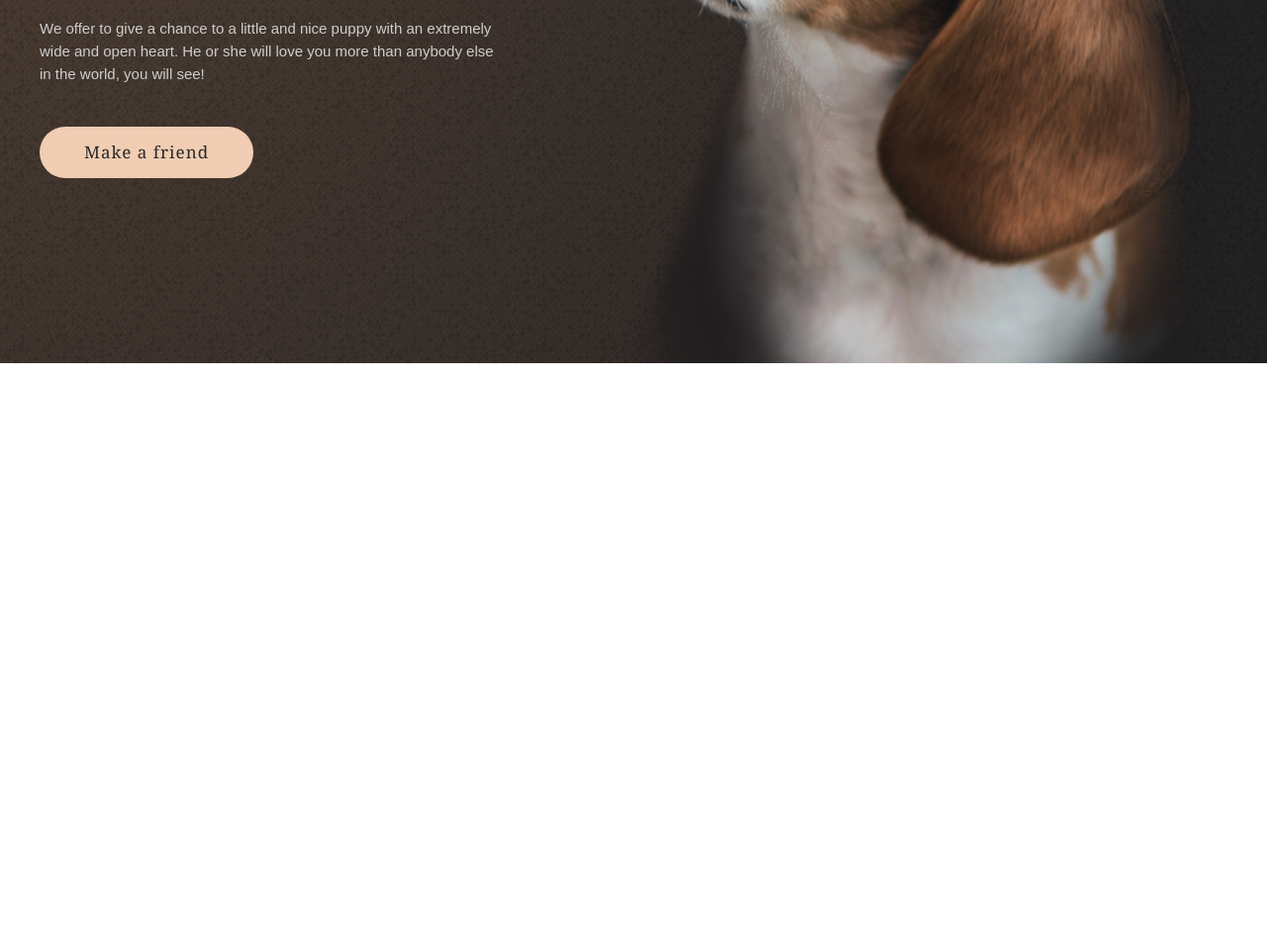
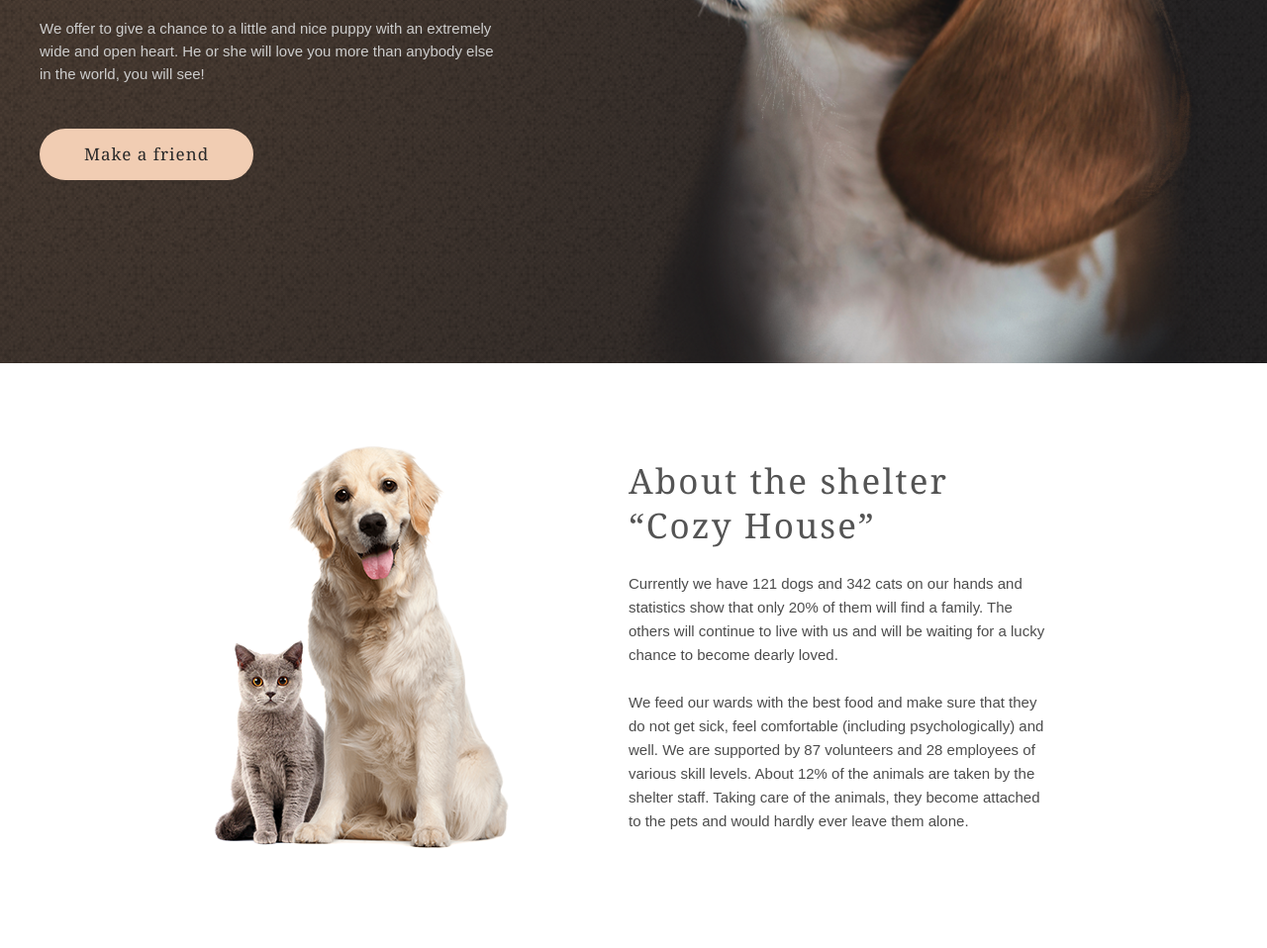
Before and after one commit to PavelZabalotny/jsfe2022q1, a plain HTML site: page shelter/pages/main/index.html in a window 1280 px wide. Shown: the part 540-1498 px from the top of the page at 99% size. Before the commit the page ends 967 px from the top, so only its background shows below. Drawn offline with Linux system fonts and the light colour scheme.

Commit message:
feat: implement about section with adaptive for 768px

```diff
--- /dev/null
+++ b/shelter/pages/main/_about.scss
@@ -0,0 +1,57 @@
+@import "constants";
+
+.about {
+  padding-top: 23px;
+  padding-bottom: 100px;
+  background-color: #FFFFFF;
+
+  .wrapper {
+    .about__content {
+      display: flex;
+      flex-wrap: wrap;
+      justify-content: center;
+      column-gap: 120px;
+
+      @media (max-width: 768px) {
+        flex-direction: column-reverse;
+        align-items: center;
+      }
+
+      .content__image {
+        img {
+          width: 300px;
+          height: 408px;
+        }
+      }
+
+      .content__container {
+        width: 430px;
+        height: 380px;
+        padding-top: 13px;
+
+        @media (max-width: 768px) {
+          padding-top: 0;
+          margin-top: -3px;
+          margin-bottom: 80px;
+        }
+
+        .content__heading {
+          font-family: 'Georgia', serif;
+          font-style: normal;
+          font-weight: 400;
+          font-size: 35px;
+          line-height: 130%;
+          letter-spacing: 0.06em;
+          color: $color-dark-l;
+        }
+
+        .content__block {
+          margin-top: 24px;
+          font-size: 15px;
+          line-height: 160%;
+          color: $color-dark-xl;
+        }
+      }
+    }
+  }
+}
--- a/shelter/pages/main/_constants.scss
+++ b/shelter/pages/main/_constants.scss
@@ -5,6 +5,8 @@ $color-light-xl: #FFFFFF;
 $color-light-s: #FAFAFA;
 $color-dark-s: #CDCDCD;
 $color-button-text: #292929;
+$color-dark-l: #545454;
+$color-dark-xl: #4C4C4C;
 
 $transition-2: 0.2s;
 
--- a/shelter/pages/main/_start-screen.scss
+++ b/shelter/pages/main/_start-screen.scss
@@ -55,12 +55,17 @@
           font-size: 15px;
           line-height: 155%;
           color: $color-dark-s;
-          margin-bottom: 41px;
+          margin-bottom: 43px;
         }
 
         .content__button {
+          @media (max-width: 768px) {
+            text-align: center;
+          }
+
+          .content__button__link {
             padding: 15px 45px;
-          display: block;
+            display: inline-block;
             background: $color-primary;
             border-radius: 100px;
             font-family: 'Georgia', serif;
@@ -72,12 +77,9 @@
             color: $color-button-text;
             cursor: pointer;
 
-          @media (max-width: 768px) {
-            margin: 0 auto;
-          }
-
             &:hover {
               background-color: $color-primary-hover;
+            }
           }
         }
       }
@@ -89,7 +91,7 @@
         @media (max-width: 768px) {
           flex-basis: unset;
           max-width: 569px;
-          margin: 101px 0 0 138px;
+          margin: 100px 0 0 138px;
         }
       }
     }
--- a/shelter/pages/main/index.html
+++ b/shelter/pages/main/index.html
@@ -25,9 +25,10 @@
         <div class="header__nav-menu">
             <ul class="menu">
                 <li class="menu__item"><a href="#" class="menu__link menu__link-active">About the shelter</a></li>
-        <li class="menu__item"><a href="#" class="menu__link">Our pets</a></li>
-        <li class="menu__item"><a href="#" class="menu__link">Help the shelter</a></li>
-        <li class="menu__item"><a href="#" class="menu__link">Contacts</a></li>
+                <li class="menu__item"><a href="/pavelzabalotny-JSFE2022Q1/shelter/pages/pets/" class="menu__link">Our
+                    pets</a></li>
+                <li class="menu__item"><a href="#help" class="menu__link">Help the shelter</a></li>
+                <li class="menu__item"><a href="#footer" class="menu__link">Contacts</a></li>
             </ul>
         </div>
     </div>
@@ -40,10 +41,14 @@
         <div class="start_screen__container">
             <div class="start_screen__content content">
                 <h2 class="content__heading">Not only people need a house</h2>
-        <p class="content__subheading">We offer to give a chance to a little and nice puppy with an extremely wide and
+                <p class="content__subheading">We offer to give a chance to a little and nice puppy with an extremely
+                    wide and
                     open heart. He or she will love you more than anybody else in the world, you will see!
                 </p>
-        <button class="content__button">Make a friend</button>
+                <div class="content__button">
+                    <a href="#friend" class="content__button__link">Make a friend</a>
+                </div>
+
             </div>
             <div class="start_screen_image">
                 <img src="../../assets/images/start-screen-puppy.png" alt="puppy">
@@ -52,5 +57,30 @@
     </div>
 </section>
 
+<!-- TODO: About -->
+<section class="about">
+    <div class="wrapper">
+        <div class="about__content content">
+            <div class="content__image">
+              <img src="../../assets/images/about-pets.png" alt="about pets">
+            </div>
+            <div class="content__container">
+                <h3 class="content__heading">
+                  About the shelter <br>
+                  “Cozy House”
+                </h3>
+                <div class="content__block">Currently we have 121 dogs and 342 cats on our hands and statistics show
+                    that only 20% of them will find a family. The others will continue to live with us and will be
+                    waiting for a lucky chance to become dearly loved.
+                </div>
+                <div class="content__block">We feed our wards with the best food and make sure that they do not get
+                    sick, feel comfortable (including psychologically) and well. We are supported by 87 volunteers and
+                    28 employees of various skill levels. About 12% of the animals are taken by the shelter staff.
+                    Taking care of the animals, they become attached to the pets and would hardly ever leave them alone.
+                </div>
+            </div>
+        </div>
+    </div>
+</section>
 </body>
 </html>
--- a/shelter/pages/main/style.scss
+++ b/shelter/pages/main/style.scss
@@ -1,6 +1,7 @@
 @import "../../assets/css/normalize.css";
 @import "header";
 @import "start-screen";
+@import "about";
 
 *,
 *::before,
```
Also changed, not shown: shelter/pages/pets/index.html (+2 -2 lines), shelter/assets/images/about-pets.png (added), shelter/pages/main/style.css, 1 other file. Lines whose indentation alone changed are shown as unchanged.
